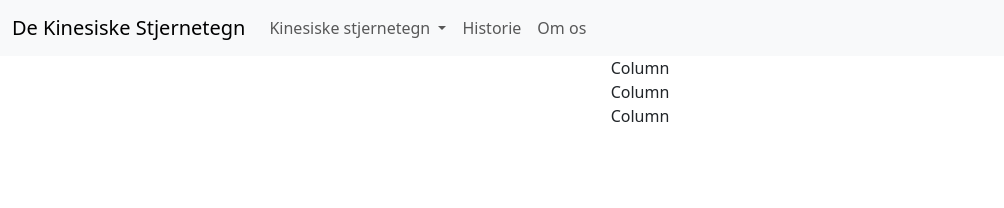
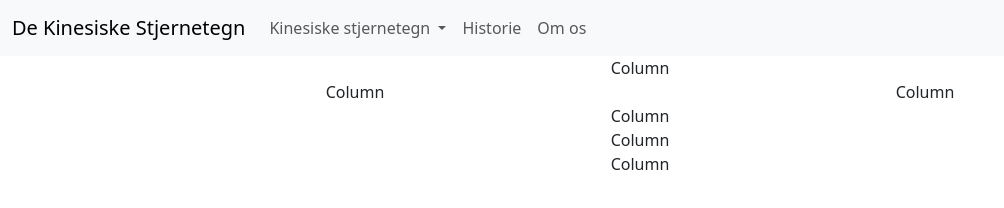
Before and after one commit to NannaNielsen/Kinesisk-stjernetegn, a plain HTML site: page index.html in a window 1280 px wide. Shown: the whole page, without its empty margins (0-1004 px from the left). Drawn offline with nearby package versions, Linux system fonts and the light colour scheme.

Commit message:
Grid struktur

```diff
--- a/index.html
+++ b/index.html
@@ -54,9 +54,26 @@
             <div class="col-12">
                 Column
             </div>
+        </div>
+        <div class="row">
+            <div class="col-12 col-lg-6">
+                Column
+            </div>
+            <div class="col-12 col-lg-6">
+                Column
+            </div>
+        </div>
+        <div class="row">
             <div class="col-12">
                 Column
             </div>
+        </div>
+        <div class="row">
+            <div class="col-12">
+                Column
+            </div>
+        </div>
+        <div class="row">
             <div class="col-12">
                 Column
             </div>
```
